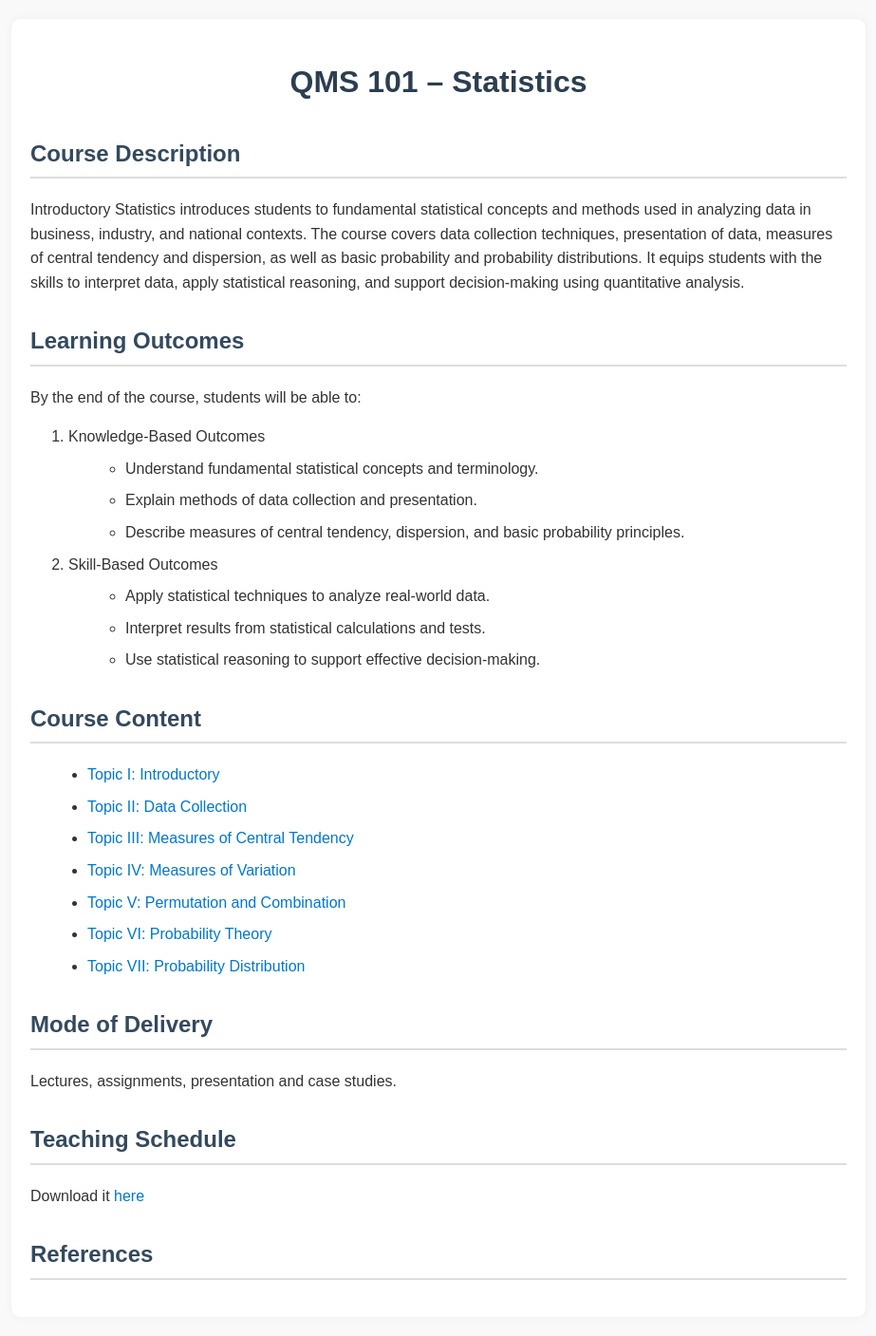
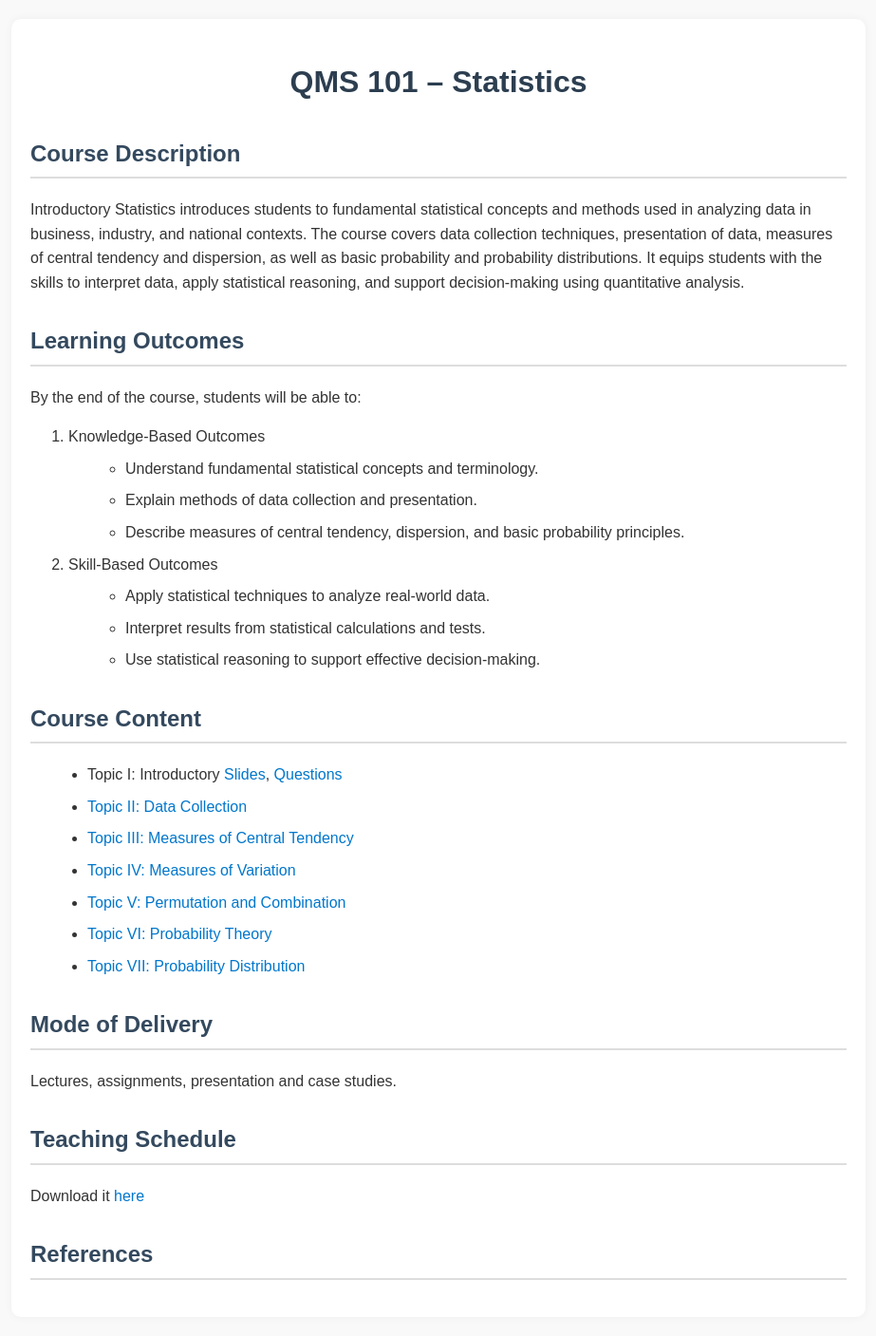
Before and after one commit to FomeA/FomeA.github.io, a Jekyll site: the page _teaching/qms101/index.html, which Jekyll copies as it is, in a window 1280 px wide. Shown: the whole page at 95% size, without its empty margins (178-1101 px from the left). Built offline with Jekyll 4.4.1, drawn with Linux system fonts in a browser that asks for light colours.

Commit message:
Update index.html

```diff
--- a/_teaching/qms101/index.html
+++ b/_teaching/qms101/index.html
@@ -89,7 +89,7 @@
 
   <h2>Course Content</h2>
   <ul>
-    <li><a href="/teaching/qms101/slides_t1-pdf.pdf">Topic I: Introductory</a></li>
+    <li>Topic I: Introductory <a href="/teaching/qms101/slides_t1-pdf.pdf"> Slides</a>, <a href="/teaching/qms101/QMS101_Topic1_questions.pdf">Questions </a></li>
     <li><a href="/teaching/qms101/pdfs/topic2/">Topic II: Data Collection </a></li>
     <li><a href="/teaching/qms101/pdfs/topic3/">Topic III: Measures of Central Tendency </a></li>
     <li><a href="/teaching/qms101/pdfs/topic4/">Topic IV: Measures of Variation </a></li>
```
